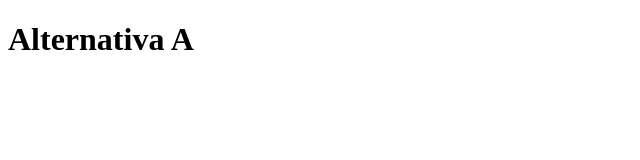
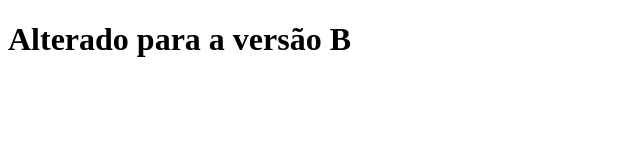
Before and after one commit to Brenda-Roberta/aprendendojs, a plain HTML site: page index.html in a window 1280 px wide. Shown: the whole page, without its empty margins (0-640 px from the left). Drawn offline with Linux system fonts and the light colour scheme.

Commit message:
Alterado para a versão B

```diff
--- a/index.html
+++ b/index.html
@@ -6,7 +6,7 @@
     <title>Git - aula 1</title>
 </head>
 <body>
-    <h1>Alternativa A</h1>
+    <h1>Alterado para a versão B</h1>
 
 </body>
 </html>
```
